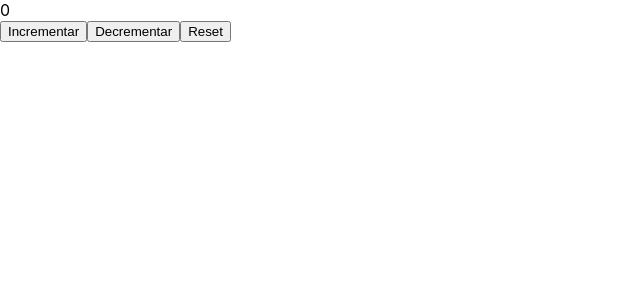
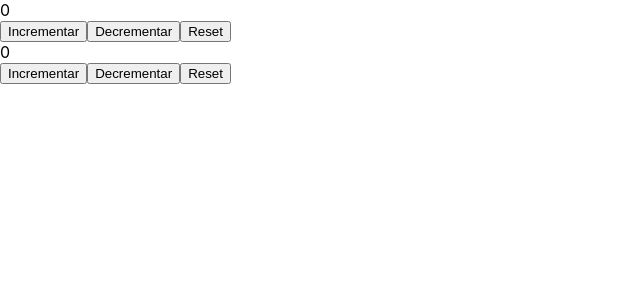
Before and after one commit to lrodriguez911/Practica-React, a React (Create React App) app in the folder count/: page / in a window 1280 px wide. Shown: the top 300 px of the page, without its empty margins (0-640 px from the left). Built offline with nearby package versions, Linux system fonts and the light colour scheme.

Commit message:
add method connect wiht Provider

```diff
--- a/count/src/index.js
+++ b/count/src/index.js
@@ -2,6 +2,7 @@ import React from 'react';
 import ReactDOM from 'react-dom/client';
 import './index.css';
 //import {useState} from 'react';
+import {Provider} from 'react-redux'
 import {createStore} from 'redux'
 import {connect} from 'react-redux'
 
@@ -73,13 +74,17 @@ function mapStateToProps(state) {
   };
 
 }
-connect(mapStateToProps, Contador)
+const CounterConnect = connect(mapStateToProps)(Contador)
 const root = ReactDOM.createRoot(document.getElementById('root'));
 const renderApp = () =>{
   root.render(
     <React.Fragment>
       <Contador />
+      <Provider store={store}>
+      <CounterConnect/>
+    </Provider>
     </React.Fragment>
+
   );
 }
 renderApp()
```
